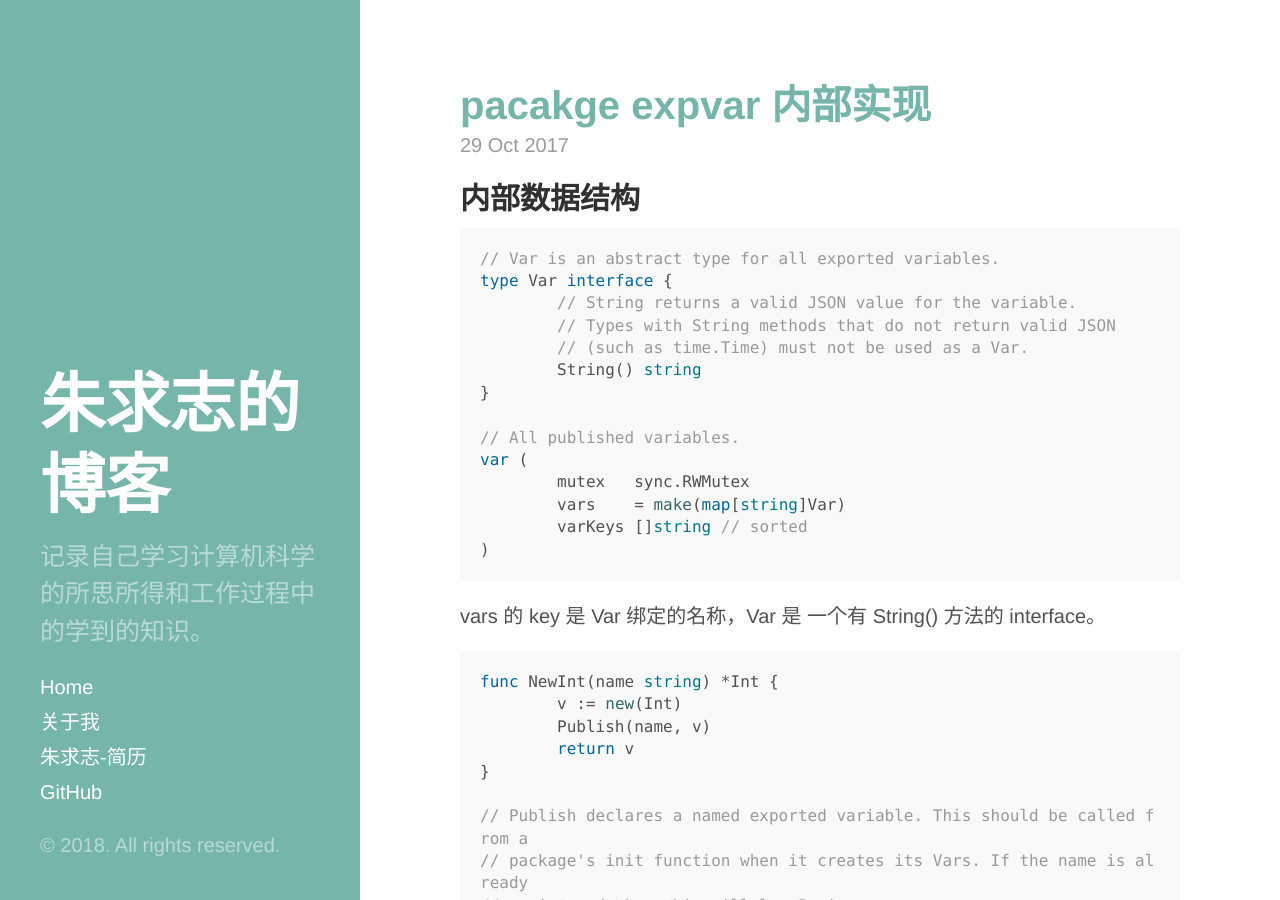
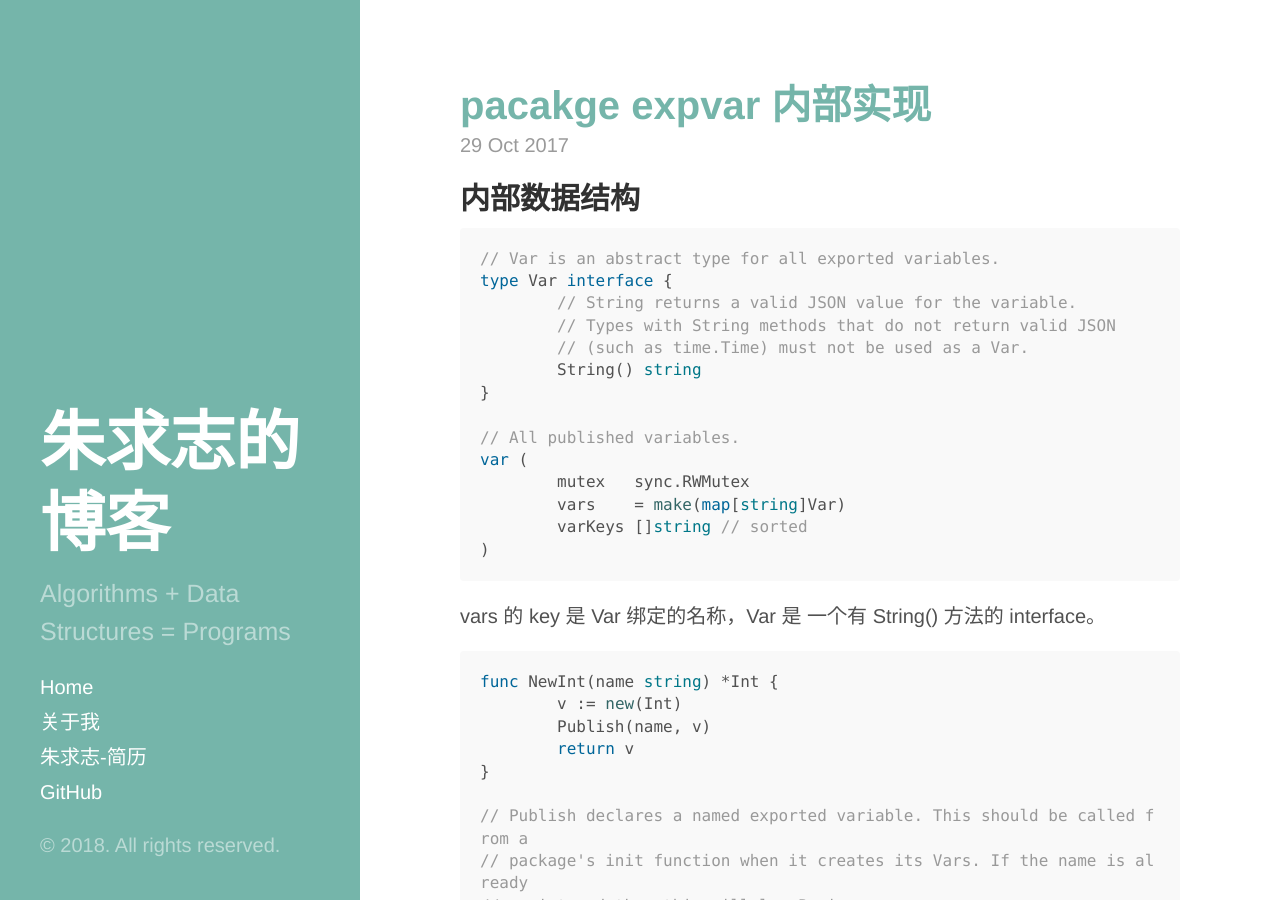
Before and after one commit to zhuqiuzhi/zhuqiuzhi.github.io, a Jekyll site: the page built from index.html, in a window 1280 px wide and 900 px high. Built offline with Jekyll 4.4.1, drawn with Linux system fonts in a browser that asks for light colours; the list of posts is cut into pages by our own code.

Commit message:
修改描述

```diff
--- a/_config.yml
+++ b/_config.yml
@@ -2,7 +2,7 @@
 title: 朱求志的博客
 email: zhuqiuzhi91 at gmail.com
 description: > # this means to ignore newlines until "baseurl:"
-  记录自己学习计算机科学的所思所得和工作过程中的学到的知识。
+    Algorithms + Data Structures = Programs
 url: "zhuqiuzhi.github.io" # the base hostname & protocol for your site
 github_username:  zhuqiuzhi
 baseurl:
```
